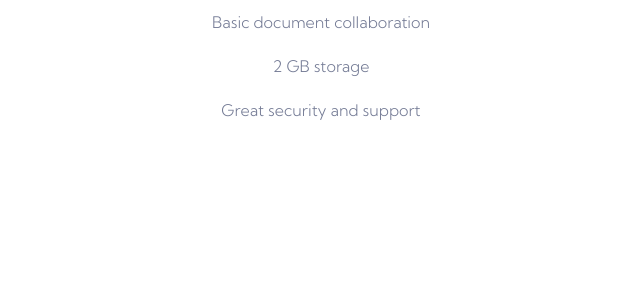
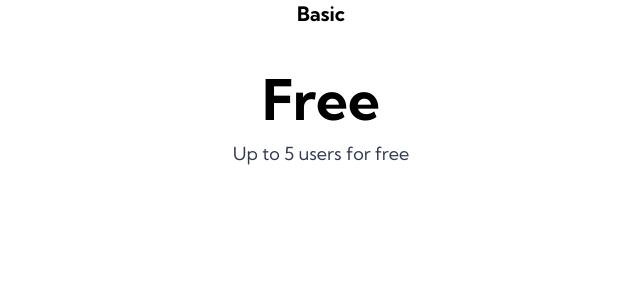
Before and after one commit to josuke0227/officelite-coming-soon-page, a React (Create React App) app: page / in a window 1280 px wide. Shown: the top 300 px of the page, without its empty margins (319-959 px from the left). Built offline with nearby package versions, Linux system fonts and the light colour scheme.

Commit message:
Implement PlanHeader component

```diff
--- a/src/App.jsx
+++ b/src/App.jsx
@@ -1,6 +1,6 @@
 import React from "react";
 import Hero from "./components/hero/Hero.component";
-import Features from "./components/features/Features.component";
+import PlanHeader from "./components/plan-summary/PlanHeader.component";
 
 import { GlobalStyle } from "./styled-components/global.styles";
 
@@ -8,7 +8,7 @@ function App() {
   return (
     <>
       <GlobalStyle />
-      <Features />
+      <PlanHeader />
     </>
   );
 }
--- /dev/null
+++ b/src/components/plan-summary/PlanHeader.component.jsx
@@ -0,0 +1,17 @@
+import React from "react";
+import {
+  Container,
+  PlanDescriptionWrapper,
+  PlanNameWrapper,
+  PriceWrapper,
+} from "./PlanHeader.styles";
+
+const PlanHeader = () => (
+  <Container>
+    <PlanNameWrapper>Basic</PlanNameWrapper>
+    <PriceWrapper>Free</PriceWrapper>
+    <PlanDescriptionWrapper>Up to 5 users for free</PlanDescriptionWrapper>
+  </Container>
+);
+
+export default PlanHeader;
--- /dev/null
+++ b/src/components/plan-summary/PlanHeader.styles.jsx
@@ -0,0 +1,40 @@
+import styled from "styled-components";
+import { colorPrimary } from "../../styled-components/constants/colors";
+import {
+  laptop,
+  tablet,
+} from "../../styled-components/constants/displayBreakpoint";
+
+export const Container = styled.header`
+  display: flex;
+  flex-direction: column;
+  align-items: center;
+
+  @media screen and (min-width: ${tablet}) {
+    align-items: start;
+  }
+
+  @media screen and (min-width: ${laptop}) {
+    align-items: center;
+  }
+`;
+
+export const PlanNameWrapper = styled.h3`
+  margin-top: 0;
+  margin-bottom: 4rem;
+`;
+
+export const PriceWrapper = styled.h2`
+  font-size: 5.6rem;
+  font-weight: 700;
+  line-height: 6.4rem;
+  letter-spacing: 0px;
+  margin-top: 0;
+  margin-bottom: 0.8rem;
+`;
+
+export const PlanDescriptionWrapper = styled.p`
+  line-height: 2.8rem;
+  color: ${colorPrimary};
+  margin: 0;
+`;
```
